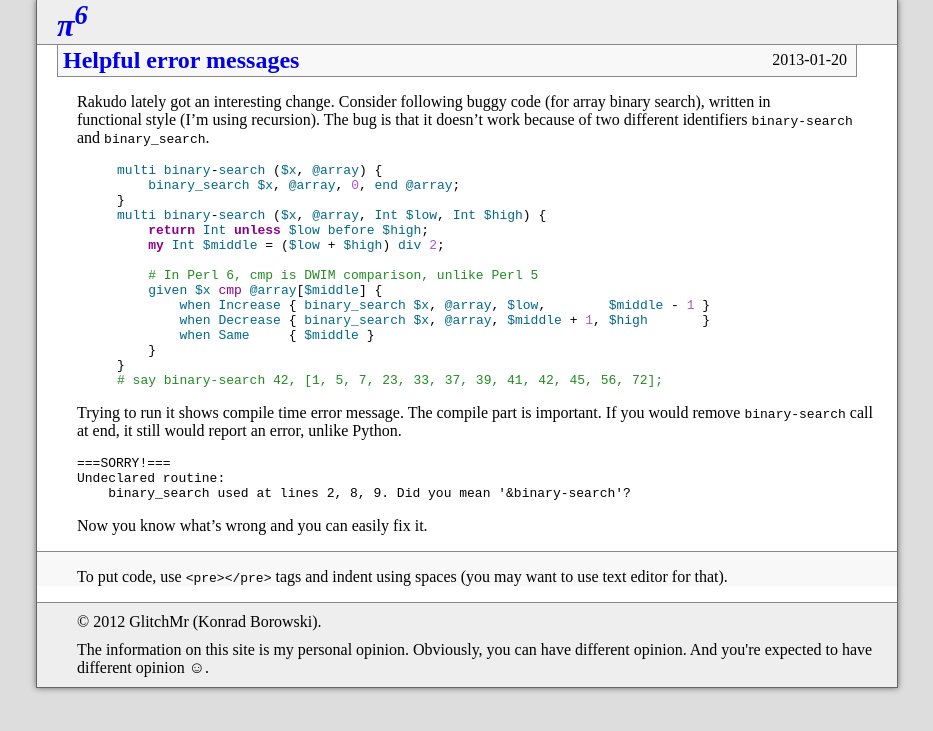
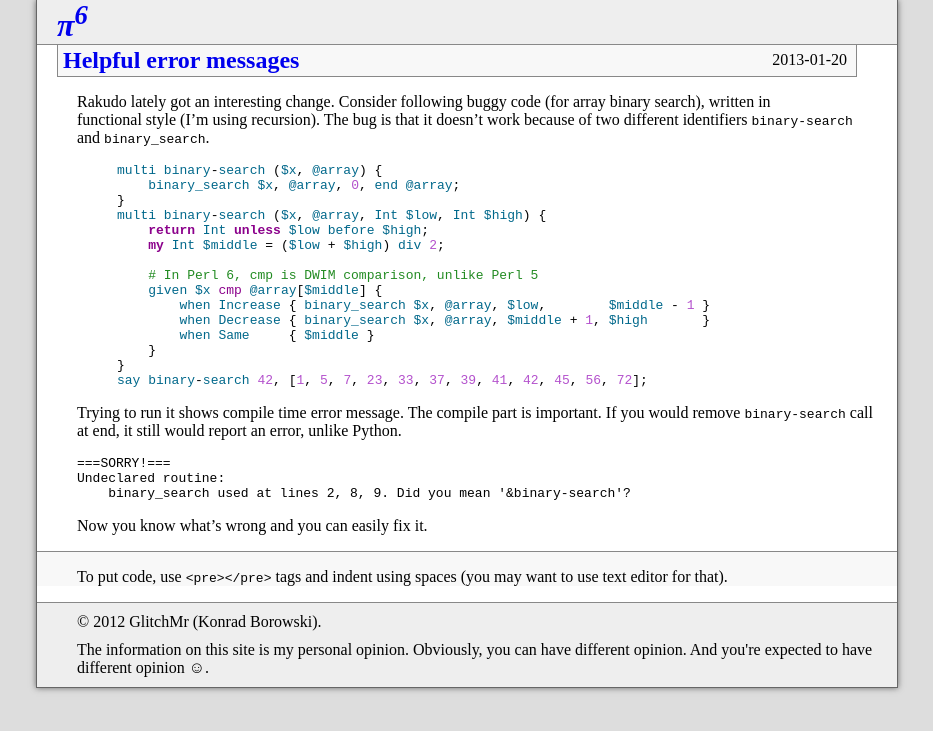
Before and after one commit to KamilaBorowska/old-xfix.github.io, a Jekyll site: the page built from _posts/2013-01-20-helpful-error-messages.md, in a window 1280 px wide. Shown: the top 731 px of the page, without its empty margins (173-1106 px from the left). Built offline with Jekyll 4.4.1, drawn with Linux system fonts in a browser that asks for light colours; comment, search, counter and statistics services are not loaded.

Commit message:
Revert "Will removing last line help?"
This reverts commit 4978dcd1c389fb513513120a97f15364d40e8572.

```diff
--- a/_posts/2013-01-20-helpful-error-messages.md
+++ b/_posts/2013-01-20-helpful-error-messages.md
@@ -22,7 +22,7 @@ multi binary-search ($x, @array, Int $low, Int $high) {
         when Same     { $middle }
     }
 }
-# say binary-search 42, [1, 5, 7, 23, 33, 37, 39, 41, 42, 45, 56, 72];
+say binary-search 42, [1, 5, 7, 23, 33, 37, 39, 41, 42, 45, 56, 72];
 {% endhighlight %}
 
 Trying to run it shows compile time error message. The compile part is
```
